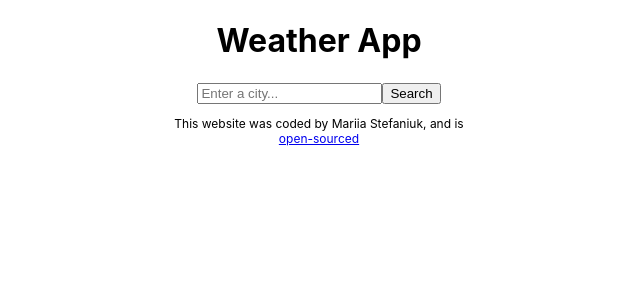
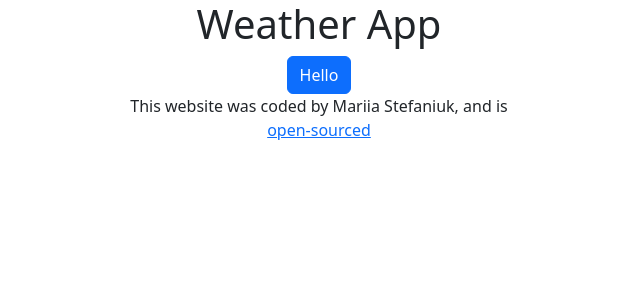
Before and after one commit to MaryStef92/weather-react, a React (Create React App) app: page / in a window 1280 px wide. Shown: the top 300 px of the page, without its empty margins (321-961 px from the left). Built offline with nearby package versions, Linux system fonts and the light colour scheme.

Commit message:
added bootstrap

```diff
--- a/package.json
+++ b/package.json
@@ -7,6 +7,7 @@
     "@testing-library/react": "^13.4.0",
     "@testing-library/user-event": "^13.5.0",
     "axios": "^1.4.0",
+    "bootstrap": "^5.3.1",
     "react": "^18.2.0",
     "react-dom": "^18.2.0",
     "react-scripts": "5.0.1",
--- a/public/index.html
+++ b/public/index.html
@@ -9,35 +9,16 @@
       name="description"
       content="Web site created using create-react-app"
     />
+
     <link rel="apple-touch-icon" href="%PUBLIC_URL%/logo192.png" />
-    <!--
-      manifest.json provides metadata used when your web app is installed on a
-      user's mobile device or desktop. See https://developers.google.com/web/fundamentals/web-app-manifest/
-    -->
     <link rel="manifest" href="%PUBLIC_URL%/manifest.json" />
-    <!--
-      Notice the use of %PUBLIC_URL% in the tags above.
-      It will be replaced with the URL of the `public` folder during the build.
-      Only files inside the `public` folder can be referenced from the HTML.
 
-      Unlike "/favicon.ico" or "favicon.ico", "%PUBLIC_URL%/favicon.ico" will
-      work correctly both with client-side routing and a non-root public URL.
-      Learn how to configure a non-root public URL by running `npm run build`.
-    -->
     <title>React App</title>
   </head>
   <body>
     <noscript>You need to enable JavaScript to run this app.</noscript>
-    <div id="root"></div>
-    <!--
-      This HTML file is a template.
-      If you open it directly in the browser, you will see an empty page.
-
-      You can add webfonts, meta tags, or analytics to this file.
-      The build step will place the bundled scripts into the <body> tag.
-
-      To begin the development, run `npm start` or `yarn start`.
-      To create a production bundle, use `npm run build` or `yarn build`.
-    -->
+    <div className="container">
+      <div id="root"></div>
+    </div>
   </body>
 </html>
--- a/src/App.js
+++ b/src/App.js
@@ -1,18 +1,23 @@
-import WeatherSearch from "./WeatherSearch";
+
 import "./App.css";
 
 function App() {
   return (
     <div className="App">
-      <h1>Weather App</h1>
-      <WeatherSearch />
-      <p>
-        This website was coded by Mariia Stefaniuk, and is
-        <br />
-        <a href=" https://github.com/MaryStef92/weather-react" target="_blank">
-          open-sourced
-        </a>
-      </p>
+      <div className="container">
+        <h1>Weather App</h1>
+        <button className=" btn btn-primary">Hello</button>
+        <footer>
+          This website was coded by Mariia Stefaniuk, and is
+          <br />
+          <a
+            href=" https://github.com/MaryStef92/weather-react"
+            target="_blank"
+          >
+            open-sourced
+          </a>
+        </footer>
+      </div>
     </div>
   );
 }
--- a/src/WeatherSearch.js
+++ /dev/null
@@ -1,57 +0,0 @@
-import React, { useState } from "react";
-import axios from "axios";
-
-export default function WeatherSearch() {
-  let [city, setCity] = useState(" ");
-  let [loaded, setLoaded] = useState(false);
-  let [weather, setWeather] = useState({});
-
-  function showWeather(response) {
-    setLoaded(true);
-    setWeather({
-      temperature: response.data.main.temp,
-      humidity: response.data.main.humidity,
-      wind: response.data.wind.speed,
-      description: response.data.weather[0].description,
-      icon: `http://openweathermap.org/img/wn/${response.data.weather[0].icon}@2x.png`,
-    });
-  }
-
-  function Submit(event) {
-    event.preventDefault();
-    let Key = "ed238469f9b5e9d801834270e65449bc";
-    let apiUrl = `https://api.openweathermap.org/data/2.5/weather?q=${city}&appid=${Key}&units=metric`;
-
-    axios.get(apiUrl).then(showWeather);
-  }
-
-  function updateCity(event) {
-    setCity(event.target.value);
-  }
-
-  let form = (
-    <form onSubmit={Submit}>
-      <input type="text" placeholder="Enter a city..." onChange={updateCity} />
-      <input type="submit" value="Search" />
-    </form>
-  );
-
-  if (loaded) {
-    return (
-      <div>
-        {form}
-        <ul>
-          <li>Temperature: {Math.round(weather.temperature)}°C </li>
-          <li>Humidity: {weather.humidity}% </li>
-          <li>Description: {weather.description} </li>
-          <li>Wind: {Math.round(weather.wind)} km/h</li>
-          <li>
-            <img src={weather.icon} alt={weather.description} />
-          </li>
-        </ul>
-      </div>
-    );
-  } else {
-    return form;
-  }
-}
--- a/src/index.js
+++ b/src/index.js
@@ -1,6 +1,7 @@
 import React from 'react';
 import ReactDOM from 'react-dom/client';
 import './index.css';
+import "bootstrap/dist/css/bootstrap.css"
 import App from './App';
 import reportWebVitals from './reportWebVitals';
 
```
